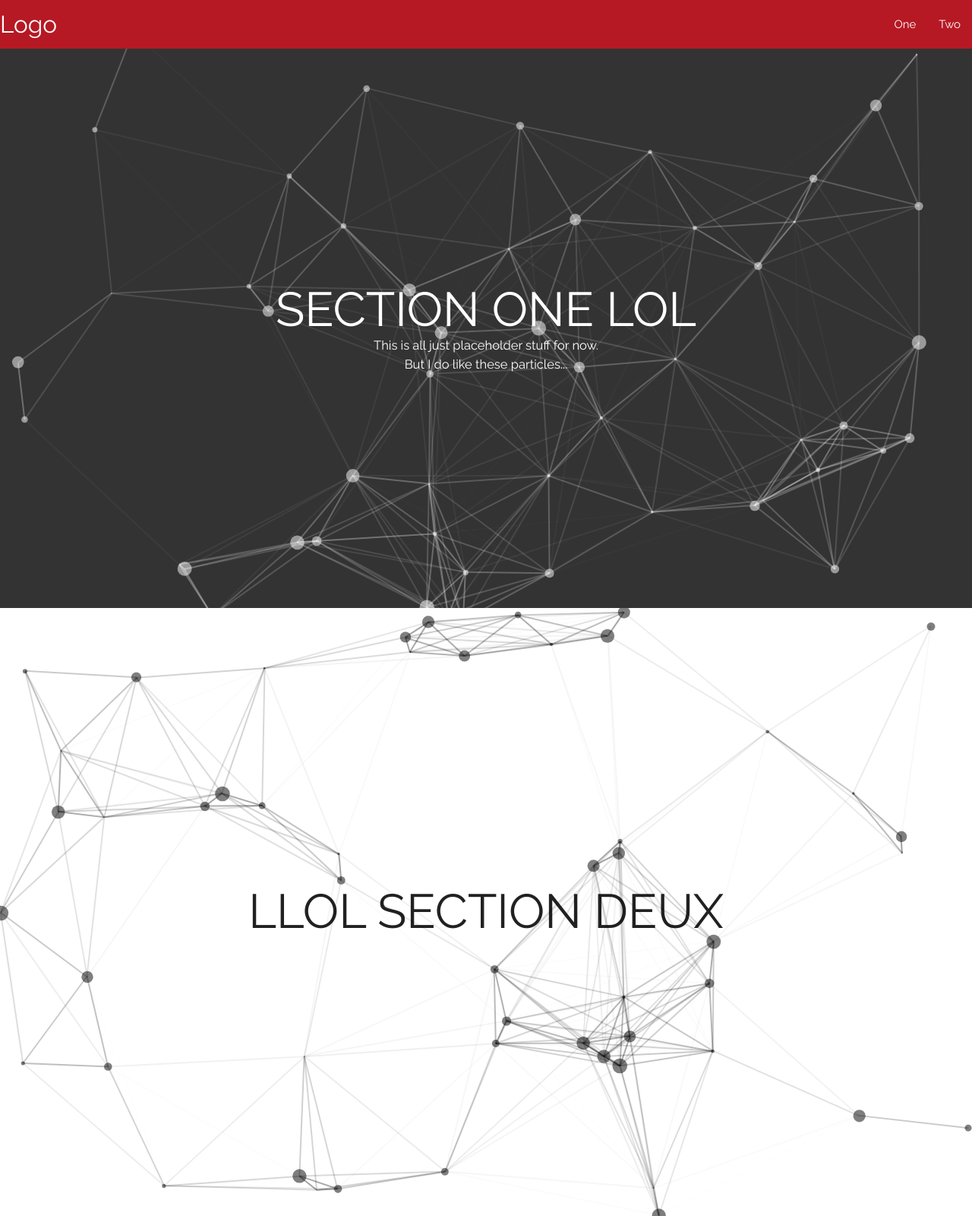
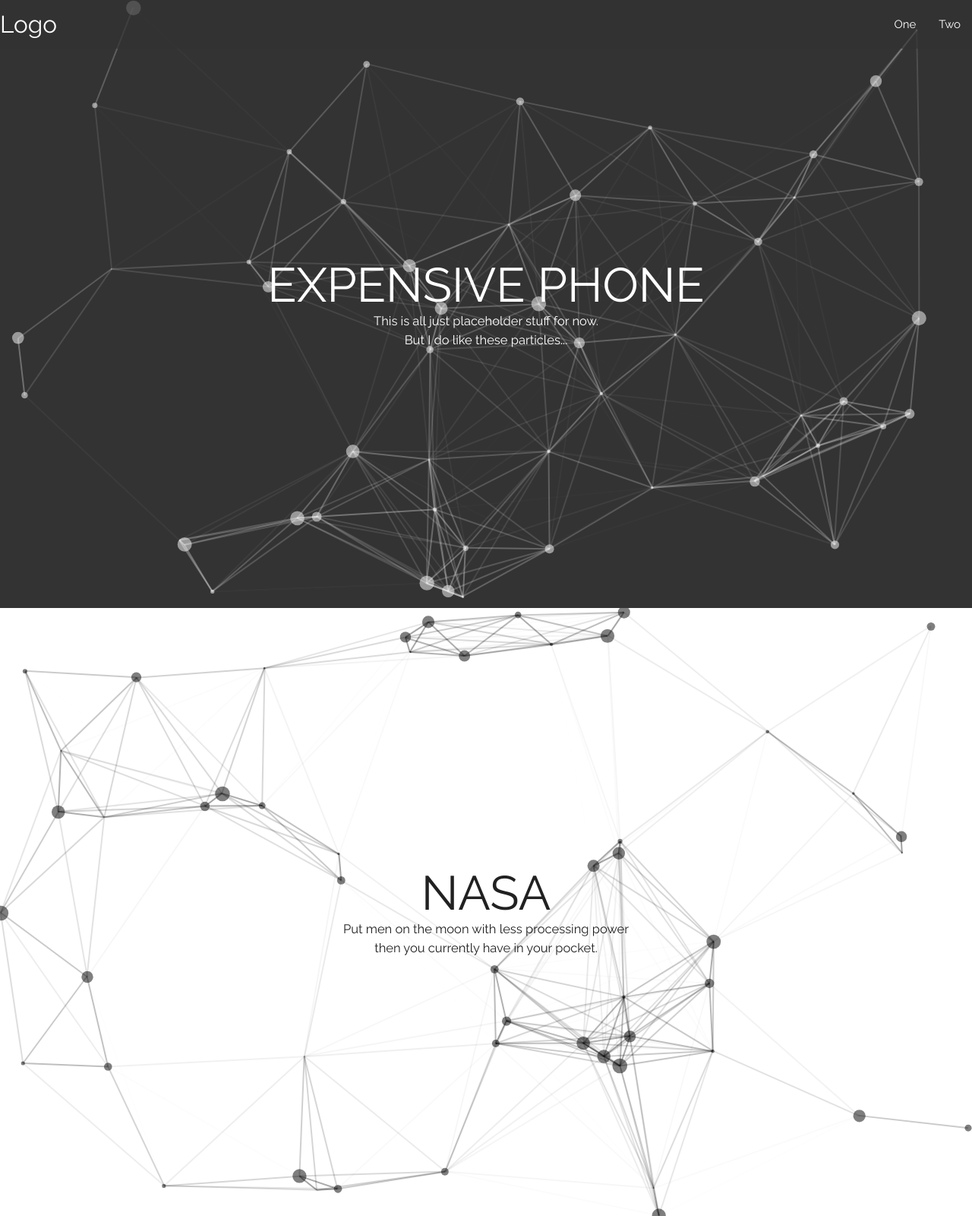
Before and after one commit to gavhanna/digitalmultimedia-live, a plain HTML site: page index.html in a window 1280 px wide. Shown: the top 1600 px of the page at 76% size. Drawn offline with nearby package versions, Linux system fonts and the light colour scheme.

Commit message:
updated styling

```diff
--- a/css/main.scss
+++ b/css/main.scss
@@ -11,8 +11,19 @@
 }
 
 nav {
-  background: #b61924;
+  background: rgba(51, 51, 51, 0.7);
   box-shadow: none;
+}
+
+.change {
+  background: rgba(226, 226, 226, 0.7);
+  .nav-wrapper {
+    color: #333;
+  }
+}
+
+.navbar-fixed {
+  position: fixed;
 }
 
 .section {
@@ -27,12 +38,16 @@
 }
 
 .section1 {
-  min-height: calc(100vh - 64px); //background: #333;
+  min-height: 100vh; //background: #333;
   color: white;
 }
 
 .section2 {
   position: relative;
+}
+
+.page-footer {
+  background: #333;
 }
 
 canvas {
--- a/index.html
+++ b/index.html
@@ -34,14 +34,16 @@
     <div class="section section1" id="section1">
       <div id="particles-js"></div>
       <!--  Content  -->
-      <h1>SECTION ONE LOL</h1>
+      <h1>EXPENSIVE PHONE</h1>
       <p>This is all just placeholder stuff for now.</p>
       <p>But I do like these particles...</p>
     </div>
 
     <div class="section section2" id="section2">
       <div id="particles-js2"></div>
-      <h1>LLOL SECTION DEUX</h1>
+      <h1>NASA</h1>
+      <p>Put men on the moon with less processing power</p>
+      <p>then you currently have in your pocket.</p>
     </div>
   </main>
 
```
Also changed, not shown: css/main.css, js/main.js (line endings or trailing spaces), 1 other file.
